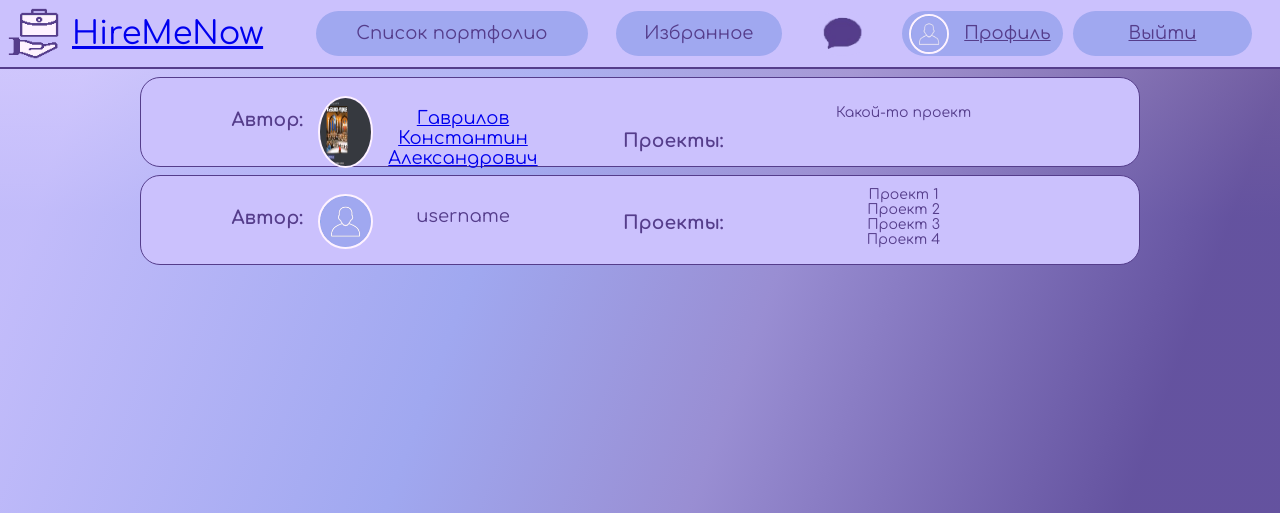
After one commit to wedyza/makap-co, a Django app: page /portfolio-list/ in a window 1280 px wide. The commit adds this page. Shown: the top 513 px of the page. Run offline with Django 4.2, Linux system fonts and the light colour scheme; a user stored in the database is signed in; data comes from the database, SQL or seed files in the repository.

Commit message:
added portfolio-list

```diff
--- a/mainApp/urls.py
+++ b/mainApp/urls.py
@@ -4,6 +4,7 @@
 
 urlpatterns = [
     path('', views.home, name='home'),
+    path('portfolio-list/', views.portfolios_list, name='portfolio-list'),
 
     path('login/', views.loginPage, name='login'),
     path('register/', views.registerPage, name='register'),
--- a/mainApp/views.py
+++ b/mainApp/views.py
@@ -245,3 +245,14 @@ def edit_portfolio(request):
 
 def about(request):
     return render(request, 'about.html')
+
+def portfolios_list(request):
+    userProfiles = userProfile.objects.all()
+    portfolios = Portfolio.objects.all()
+
+    context = {
+        'projects' : portfolios,
+        'profiles' : userProfiles
+    }
+
+    return render(request, 'portfolio-list.html', context)
--- /dev/null
+++ b/static/css/portfolio-list.css
@@ -0,0 +1,252 @@
+@import url('https://fonts.googleapis.com/css2?family=Comfortaa:wght@400;700&display=swap');
+*{
+  margin: 0;
+  padding: 0;
+  box-sizing: border-box;
+  font-family: 'Comfortaa';
+}
+body{
+  width: 100%;
+  height: 100%;
+  background: linear-gradient(110.2deg, rgba(203, 193, 253, 0.8) 7%, rgba(160, 168, 240, 0.8) 36.37%, rgba(151, 135, 203, 0.8) 55.83%, rgba(85, 61, 139, 0.8) 83.36%), linear-gradient(180.21deg, #FEF2FF 0.19%, #A0A8F0 27.03%);;
+  overflow: hidden;
+  background-repeat: no-repeat;
+  background-attachment: fixed;
+  overflow-y: scroll;
+  color: #553d8b;
+}
+#header{
+  display: flex;
+  align-items: center;
+  justify-content: left;
+  gap: 5px;
+}
+#nav-bar{
+  display: flex;
+  width: 100%;
+  align-items: center;
+  flex-direction: row;
+  background: #CBC1FD;
+  border-bottom: 2px solid #553D8B;
+}
+#buttons{
+  width: 100%;
+  display: flex;
+  justify-content: space-evenly;
+}
+#main-logo{
+  width: 67px;
+  height: 67px;
+}
+#name{
+  position: flex;
+  display: flex;
+  width: 216px;
+  height: 40px;
+  font-weight: 400;
+  font-size: 32px;
+  line-height: 40px;
+}
+.btn{
+  display: flex;
+  flex-direction: row;
+  justify-content: center;
+  align-items: center;
+  padding: 10px;
+  background: #A0A8F0;
+  border-radius: 25px;
+  font-weight: 400;
+  font-size: 18px;
+  line-height: 22px;
+  text-align: center;
+  border: none;
+  height: 45.83px;
+  color: #553d8b;
+}
+#portfolio-list{
+  width: 272.41px;
+  cursor: pointer;
+}
+#favorite{
+  width: 166.02px;
+  cursor: pointer;
+}
+#chat{
+  display: flex;
+  align-items: center;
+  height: 45px;
+  border: none;
+  border-radius: 50%;
+  cursor: pointer;
+  background: #CBC1FD;
+}
+#notice{
+  height: 45px;
+  border: none;
+  border-radius: 50%;
+  cursor: pointer;
+  background: #CBC1FD;
+}
+#profile{
+  cursor: pointer;
+  display: flex;
+  flex-direction: row;
+  justify-content: center;
+  align-items: center;
+  padding: 10px 12px;
+}
+#profile-picture{
+  border: 2px solid#FEF2FF;
+  border-radius: 50%;
+  margin-right: 15px;
+  margin-left: -5px;
+}
+#logout{
+  width: 179.61px;
+  cursor: pointer;
+}
+#enter{
+  display: flex;
+  flex-direction: row;
+  gap: 10px;
+}
+.hero h2{
+  width: 773px;
+  height: 40px;
+  font-weight: 400;
+  font-size: 36px;
+  line-height: 40px;
+  margin: 13% 17%;
+}
+.search-box{
+  position: absolute;
+  display: flex;
+  align-items: center;
+  justify-content: center;
+  top: 50%;
+  left: 50%;
+  transform: translate(-50%,-50%);
+  box-sizing: border-box;
+  background: #CBC1FD;
+  width: 100%;
+  max-width: 1290px;
+  height: 85px;
+  border: 1px solid #553D8B;
+  border-radius: 20px;
+}
+.search-box input{
+  background: none;
+  flex: 1;
+  border: none;
+  outline: none;
+  padding: 0;
+  color: #553D8B;
+  font-size: 25px;
+  margin-left: 30px;
+  transition: 0.4s;
+  line-height: 40px;
+}
+::placeholder{
+  color: #553D8B;
+}
+#search-btn{
+  border: none;
+  border-radius: 50%;
+  background: #CBC1FD;
+  cursor: pointer;
+  width: 80px;
+  height: 80px;
+  display: flex;
+  align-items: center;
+}
+#filter-btn{
+  background: #CBC1FD;
+  cursor: pointer;
+  width: 75px;
+  height: 75px;
+  border: none;
+  border-radius: 85px;
+  display: flex;
+  align-items: center;
+  justify-content: center;
+}
+#line{
+  width: 100vw;
+}
+.about{
+  display: flex;
+  align-items: center;
+  flex-direction: column;
+  left: 0;
+  position: absolute;
+  bottom: 0;
+  width: 100%;
+  height: 40px;
+}
+.about a{
+  margin: 10px 10px;
+  font-weight: 400;
+  font-size: 20px;
+  line-height: 22px;
+}
+.project{
+    margin: 8px auto;
+    background-color: #CBC1FD;
+    width: 1000px;
+    height: 90px;
+    border-radius: 20px;
+    border: 1px solid #553D8B;
+}
+.info{
+    display: flex;
+    flex-direction: row;
+    align-items: center;
+    text-align: center;
+    justify-content: center;
+    padding: 4px;
+}
+.username{
+  padding: 5px;
+  display: flex;
+  flex-direction: row;
+  justify-content: space-evenly;
+  margin-top: 9px;
+  margin-right: 0px;
+}
+.mini-profile{
+  border: 2px solid#FEF2FF;
+  border-radius: 50%;
+}
+.creator{
+  margin-right: 15px;
+  margin-top: 14px;
+}
+.name{
+  font-size: 18px;
+  font-weight: 400;
+  margin-left: 15px;
+  margin-top: 12px;
+  width: 150px;
+}
+.projects-list{
+  display: flex;
+  flex-direction: row;
+  margin-left: 80px;
+}
+.products{
+  margin-top: 26px;
+  margin-right: 30px;
+}
+li{
+  width: 300px;
+  font-size: 14px;
+}
+.list{
+  list-style-type: none;
+}
+button:hover{
+  filter: brightness(0.9);
+}
+button:active{
+  transform: translateY(2px);
+}
--- a/templates/home.html
+++ b/templates/home.html
@@ -14,7 +14,7 @@
 			<h1 id="name">HireMeNow</h1>
 		</a>
 		<div id="buttons">
-			<button class="btn" id="portfolio-list">Список портфолио</button>
+			<a href="{% url 'portfolio-list' %}" class="btn" id="portfolio-list">Список портфолио</a>
 			<button class="btn" id="favorite">Избранное</button>
 			<a href="{% url 'chat_template' %}" id="chat">
 			<img src="{% static 'img/chat.png' %}" width="65px" alt="chat">
--- /dev/null
+++ b/templates/portfolio-list.html
@@ -0,0 +1,73 @@
+{% load static %}
+<!DOCTYPE html>
+<html lang="ru" dir="ltr">
+  <head>
+    <link rel="stylesheet" href="{% static 'css/portfolio-list.css' %}">
+    <script src="https://code.jquery.com/jquery-3.4.1.js"></script>
+  </head>
+  <body>
+    <div id="nav-bar">
+		<a href="{% url 'home' %}" id="header">
+			<img id="main-logo" src="{% static 'img/logo.png'%}" alt="logo">
+			<h1 id="name">HireMeNow</h1>
+		</a>
+		<div id="buttons">
+			<button class="btn" id="portfolio-list">Список портфолио</button>
+			<button class="btn" id="favorite">Избранное</button>
+			<a href="{% url 'chat_template' %}" id="chat">
+			<img src="{% static 'img/chat.png' %}" width="65px" alt="chat">
+			</a>
+            {% if user.is_authenticated %}
+            <div id="enter">
+				<a href="{% url 'profile' request.user.username %}" class="btn" id="profile"><img id="profile-picture" src="{% static 'img/profile.png' %}" width="40px">Профиль</a>
+				<a href="{% url 'logout' %}" class="btn" id="logout">Выйти</a>
+			</div>
+            {% else %}
+			<div id="enter">
+				<a href="{% url 'register' %}" class="btn" id="reg">Регистрация</a>
+				<a href="{% url 'login' %}" class="btn" id="log">Вход</a>
+			</div>
+            {% endif %}
+		</div>
+	</div>
+    {% for profile in profiles %}
+        <div class="project">
+              <div class="info">
+                    <div class="username">
+                        <h3 class="creator">Автор:</h3>
+                        <img src="{{ profile.avatar.url }}" width="55px" class="mini-profile">
+                        <a class="name" href="{% url 'profile' profile.user.username %}">{{ profile.fullName }}</a>
+                    </div>
+                    <div class="projects-list">
+                      <h3 class="products">Проекты:</h3>
+                      <ul class="list">
+                          {% for project in projects %}
+                              {% if project.user == profile.user %}
+                                  <li>{{ project.name }}</li>
+                              {% endif %}
+                          {% endfor %}
+                      </ul>
+                   </div>
+              </div>
+        </div>
+  {% endfor %}
+        <div class="project">
+              <div class="info">
+                    <div class="username">
+                        <h3 class="creator">Автор:</h3>
+                        <img src="{% static 'img/profile.png' %}" width="55px" class="mini-profile">
+                        <a class="name">username</a>
+                    </div>
+                    <div class="projects-list">
+                      <h3 class="products">Проекты:</h3>
+                      <ul class="list">
+                        <li>Проект 1</li>
+                        <li>Проект 2</li>
+                        <li>Проект 3</li>
+                        <li>Проект 4</li>
+                      </ul>
+                   </div>
+              </div>
+        </div>
+    </body>
+</html>
```
